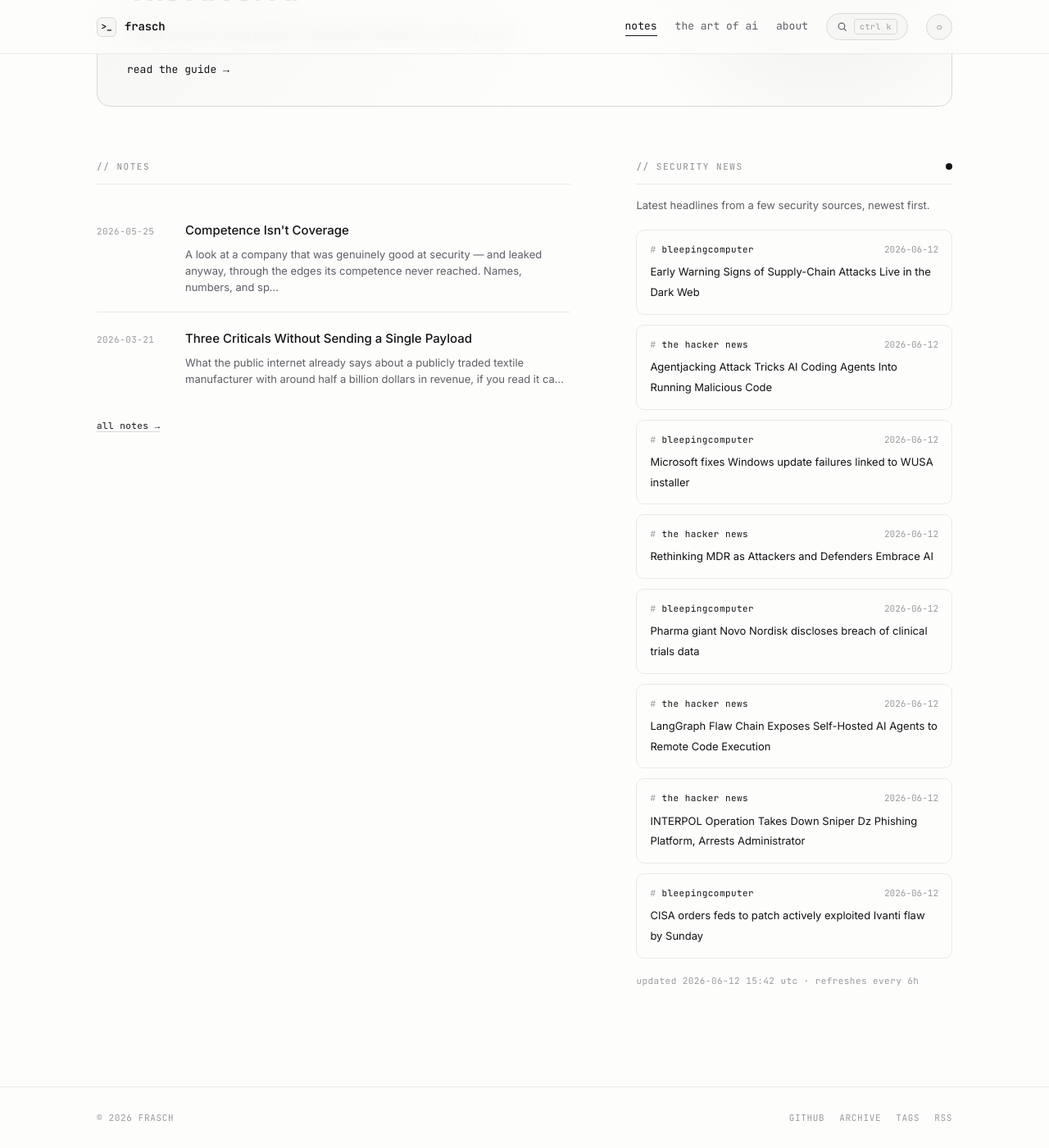
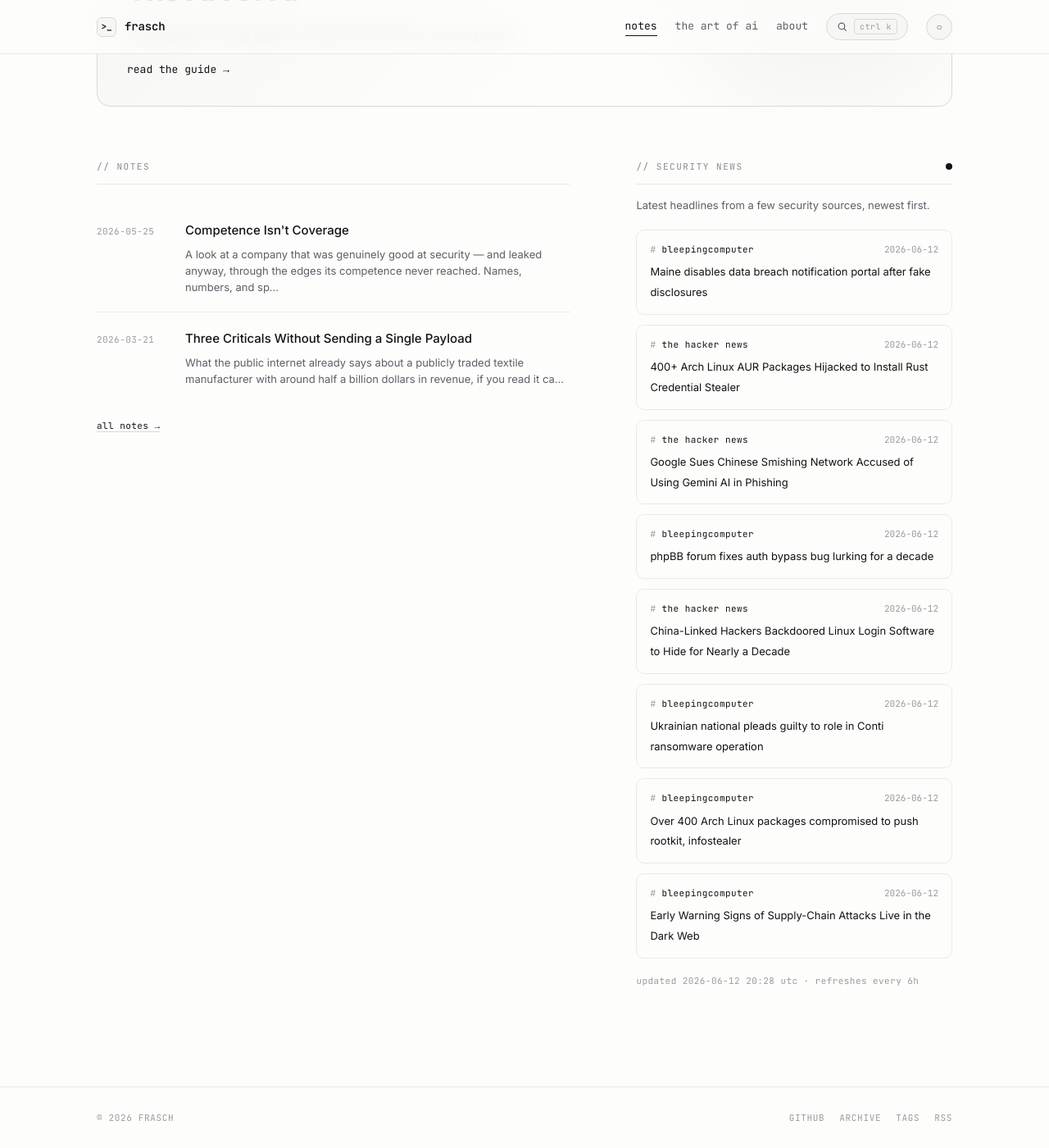
Before and after one commit to whoisfrasch/frasch, a Jekyll site: the page built from index.html, in a window 1280 px wide and 1400 px high, scrolled down 590 px. Shown: the whole window at 82% size. Built offline with Jekyll 4.4.1, drawn with Linux system fonts in a browser that asks for light colours.

Commit message:
Refresh security news feed

```diff
--- a/_data/news.json
+++ b/_data/news.json
@@ -1,53 +1,53 @@
 {
-  "updated": "2026-06-12T15:42:57Z",
+  "updated": "2026-06-12T20:28:42Z",
   "items": [
+    {
+      "source": "bleepingcomputer",
+      "title": "Maine disables data breach notification portal after fake disclosures",
+      "link": "https://www.bleepingcomputer.com/news/security/maine-disables-data-breach-notification-portal-after-fake-disclosures/",
+      "date": "2026-06-12T19:33:32Z"
+    },
+    {
+      "source": "the hacker news",
+      "title": "400+ Arch Linux AUR Packages Hijacked to Install Rust Credential Stealer",
+      "link": "https://thehackernews.com/2026/06/400-arch-linux-aur-packages-hijacked-to.html",
+      "date": "2026-06-12T19:24:50Z"
+    },
+    {
+      "source": "the hacker news",
+      "title": "Google Sues Chinese Smishing Network Accused of Using Gemini AI in Phishing",
+      "link": "https://thehackernews.com/2026/06/google-sues-chinese-smishing-network.html",
+      "date": "2026-06-12T18:59:32Z"
+    },
+    {
+      "source": "bleepingcomputer",
+      "title": "phpBB forum fixes auth bypass bug lurking for a decade",
+      "link": "https://www.bleepingcomputer.com/news/security/phpbb-forum-fixes-auth-bypass-bug-lurking-for-a-decade/",
+      "date": "2026-06-12T18:19:34Z"
+    },
+    {
+      "source": "the hacker news",
+      "title": "China-Linked Hackers Backdoored Linux Login Software to Hide for Nearly a Decade",
+      "link": "https://thehackernews.com/2026/06/china-linked-hackers-backdoored-linux.html",
+      "date": "2026-06-12T18:17:55Z"
+    },
+    {
+      "source": "bleepingcomputer",
+      "title": "Ukrainian national pleads guilty to role in Conti ransomware operation",
+      "link": "https://www.bleepingcomputer.com/news/security/ukrainian-national-pleads-guilty-to-role-in-conti-ransomware-operation/",
+      "date": "2026-06-12T17:54:28Z"
+    },
+    {
+      "source": "bleepingcomputer",
+      "title": "Over 400 Arch Linux packages compromised to push rootkit, infostealer",
+      "link": "https://www.bleepingcomputer.com/news/security/over-400-arch-linux-packages-compromised-to-push-rootkit-infostealer/",
+      "date": "2026-06-12T17:03:55Z"
+    },
     {
       "source": "bleepingcomputer",
       "title": "Early Warning Signs of Supply-Chain Attacks Live in the Dark Web",
       "link": "https://www.bleepingcomputer.com/news/security/early-warning-signs-of-supply-chain-attacks-live-in-the-dark-web/",
       "date": "2026-06-12T14:01:11Z"
-    },
-    {
-      "source": "the hacker news",
-      "title": "Agentjacking Attack Tricks AI Coding Agents Into Running Malicious Code",
-      "link": "https://thehackernews.com/2026/06/agentjacking-attack-tricks-ai-coding.html",
-      "date": "2026-06-12T12:04:33Z"
-    },
-    {
-      "source": "bleepingcomputer",
-      "title": "Microsoft fixes Windows update failures linked to WUSA installer",
-      "link": "https://www.bleepingcomputer.com/news/microsoft/microsoft-fixes-windows-update-failures-linked-to-wusa-installer/",
-      "date": "2026-06-12T11:44:58Z"
-    },
-    {
-      "source": "the hacker news",
-      "title": "Rethinking MDR as Attackers and Defenders Embrace AI",
-      "link": "https://thehackernews.com/2026/06/rethinking-mdr-as-attackers-and.html",
-      "date": "2026-06-12T11:00:00Z"
-    },
-    {
-      "source": "bleepingcomputer",
-      "title": "Pharma giant Novo Nordisk discloses breach of clinical trials data",
-      "link": "https://www.bleepingcomputer.com/news/security/pharmaceutical-giant-novo-nordisk-discloses-security-breach/",
-      "date": "2026-06-12T10:13:19Z"
-    },
-    {
-      "source": "the hacker news",
-      "title": "LangGraph Flaw Chain Exposes Self-Hosted AI Agents to Remote Code Execution",
-      "link": "https://thehackernews.com/2026/06/langgraph-flaw-chain-exposes-self.html",
-      "date": "2026-06-12T09:50:36Z"
-    },
-    {
-      "source": "the hacker news",
-      "title": "INTERPOL Operation Takes Down Sniper Dz Phishing Platform, Arrests Administrator",
-      "link": "https://thehackernews.com/2026/06/interpol-takes-down-sniper-dz-phishing.html",
-      "date": "2026-06-12T08:52:55Z"
-    },
-    {
-      "source": "bleepingcomputer",
-      "title": "CISA orders feds to patch actively exploited Ivanti flaw by Sunday",
-      "link": "https://www.bleepingcomputer.com/news/security/cisa-gives-feds-3-days-to-patch-ivanti-flaw-exploited-in-attacks/",
-      "date": "2026-06-12T08:26:55Z"
     }
   ]
 }
```
